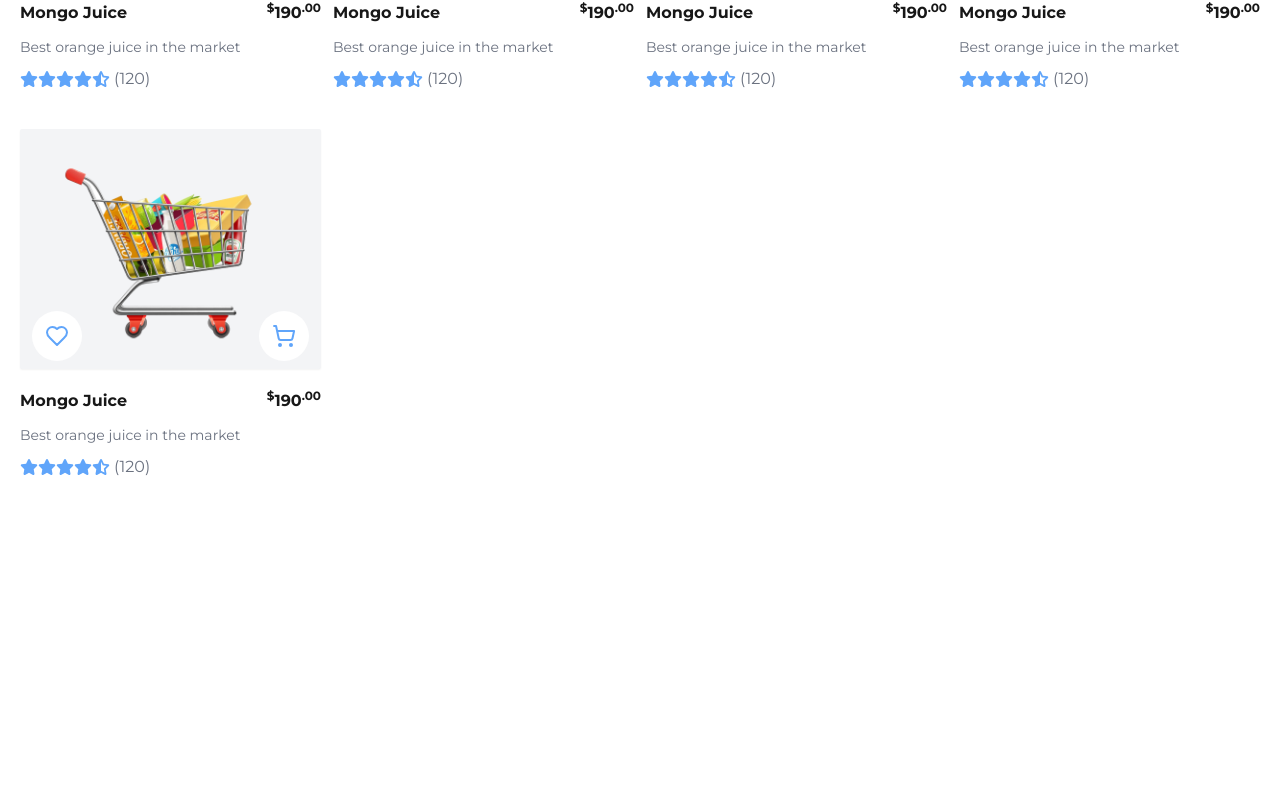
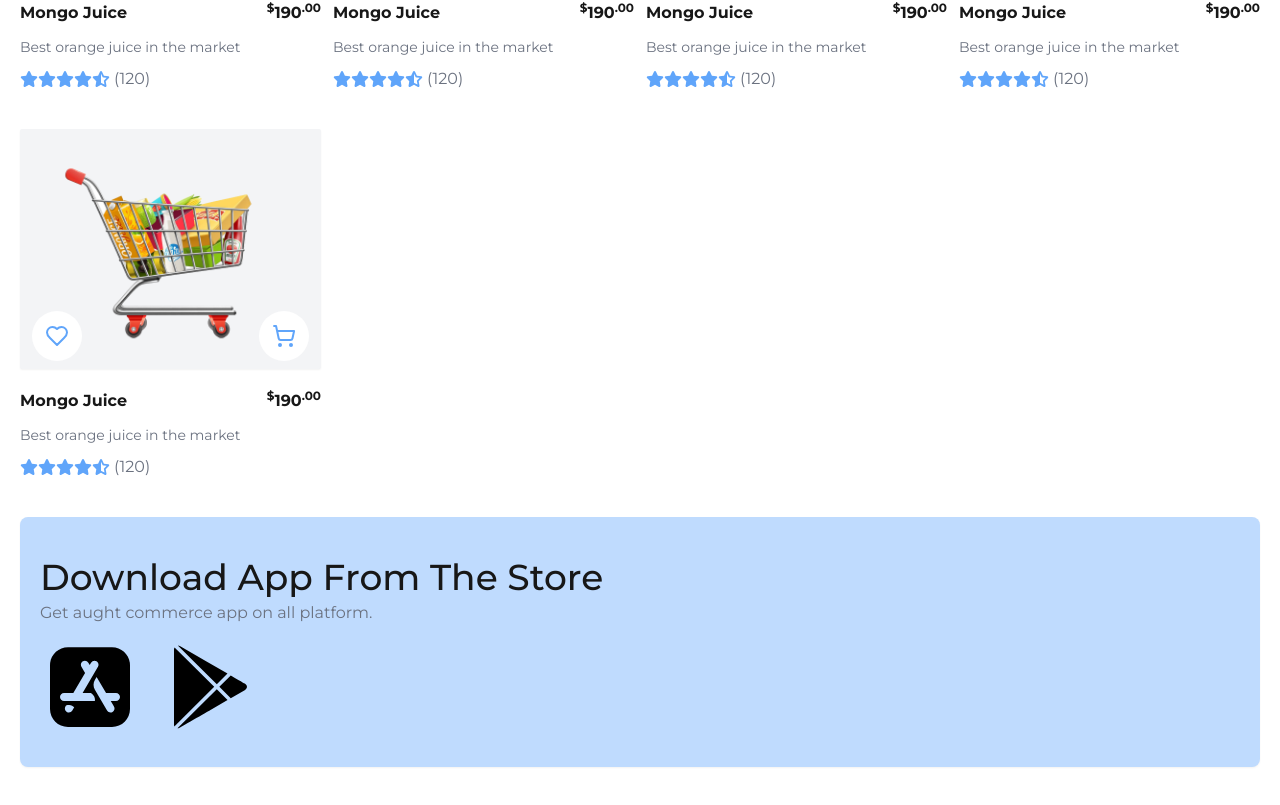
Before and after one commit to AbdulRaufAl-hassan101010/aught-ecommerce, a Next.js app: page / in a window 1280 px wide. Shown: the part 1117-1922 px from the top of the page. Before the commit the page ends 1634 px from the top, so only its background shows below. Built offline with nearby package versions, Linux system fonts and the light colour scheme.

Commit message:
added download app section

```diff
--- a/src/app/page.tsx
+++ b/src/app/page.tsx
@@ -3,6 +3,7 @@ import SearchInput from "../components/SearchInput";
 import Image from "next/image";
 import Link from "next/link";
 import ProductCard from "@/components/ProductCard";
+import DownloadApp from "@/components/DownloadApp";
 
 export default function Home() {
   return (
@@ -152,6 +153,9 @@ export default function Home() {
             />
           </div>
         </section>
+
+        {/* download app from the stote */}
+        <DownloadApp />
       </main>
     </div>
   );
--- /dev/null
+++ b/src/components/DownloadApp.tsx
@@ -0,0 +1,45 @@
+import React from "react";
+
+const DownloadApp = () => {
+  return (
+    <section className="mt-10 p-5 bg-blue-200 text-whte rounded-lg shadow-sm min-h-[250px]">
+      <div className="flex items-center justify-between h-full">
+        <div className="flex-1 mt-5">
+          <h3 className="text-4xl font-semibold md:font-medium">
+            Download App From The Store
+          </h3>
+          <p className="mt-1 text-md text-gray-500">
+            Get aught commerce app on all platform.
+          </p>
+
+          <div className="flex w-full mt-3">
+            <svg
+              xmlns="http://www.w3.org/2000/svg"
+              x="0px"
+              y="0px"
+              width="100"
+              height="100"
+              viewBox="0 0 50 50"
+            >
+              <path d="M36.009,5.074H13.991C9.025,5.074,5,9.099,5,14.064V36c0,4.965,4.025,8.991,8.991,8.991h22.019	C40.975,44.99,45,40.965,45,36V14.064C45,9.099,40.975,5.074,36.009,5.074z M16.171,36.755c-0.372,0.636-1.041,0.989-1.728,0.989	c-0.343,0-0.691-0.088-1.009-0.274c-0.953-0.559-1.273-1.784-0.714-2.736l0.291-0.497c0.515-0.162,1.057-0.25,1.614-0.234l0.005,0	c1.023,0.03,1.879,0.493,2.464,1.176L16.171,36.755z M27.413,32H12c-1.104,0-2-0.896-2-2s0.896-2,2-2h4.665l5.866-10.01	l-1.811-3.091c-0.559-0.953-0.239-2.178,0.714-2.737c0.953-0.558,2.178-0.239,2.737,0.714l0.678,1.157l0.678-1.157	c0.558-0.953,1.783-1.272,2.737-0.714c0.953,0.559,1.273,1.784,0.714,2.737L21.301,28h4.18c0.625,0.416,1.162,0.966,1.549,1.64	l0.003,0.004C27.473,30.409,27.57,31.237,27.413,32z M38,32h-2.623l1.602,2.733c0.559,0.952,0.239,2.178-0.714,2.736	c-0.318,0.187-0.666,0.274-1.009,0.274c-0.687,0-1.355-0.354-1.728-0.989l-6.151-10.497c-0.834-1.549-0.803-3.427,0.109-4.943	l0.826-1.373L33.033,28H38c1.104,0,2,0.896,2,2S39.104,32,38,32z"></path>
+            </svg>
+            <div className="ml-5 transform scale-90">
+              <svg
+                xmlns="http://www.w3.org/2000/svg"
+                x="0px"
+                y="0px"
+                width="100"
+                height="100"
+                viewBox="0 0 50 50"
+              >
+                <path d="M 7.125 2 L 28.78125 23.5 L 34.71875 17.5625 L 8.46875 2.40625 C 8.03125 2.152344 7.5625 2.011719 7.125 2 Z M 5.3125 3 C 5.117188 3.347656 5 3.757813 5 4.21875 L 5 46 C 5 46.335938 5.070313 46.636719 5.1875 46.90625 L 27.34375 24.90625 Z M 36.53125 18.59375 L 30.1875 24.90625 L 36.53125 31.1875 L 44.28125 26.75 C 45.382813 26.113281 45.539063 25.304688 45.53125 24.875 C 45.519531 24.164063 45.070313 23.5 44.3125 23.09375 C 43.652344 22.738281 38.75 19.882813 36.53125 18.59375 Z M 28.78125 26.3125 L 6.9375 47.96875 C 7.300781 47.949219 7.695313 47.871094 8.0625 47.65625 C 8.917969 47.160156 26.21875 37.15625 26.21875 37.15625 L 34.75 32.25 Z"></path>
+              </svg>
+            </div>
+          </div>
+        </div>
+      </div>
+    </section>
+  );
+};
+
+export default DownloadApp;
--- a/tailwind.config.ts
+++ b/tailwind.config.ts
@@ -12,6 +12,7 @@ export default {
         background: "var(--background)",
         foreground: "var(--foreground)",
         grey: "#F5F6F6",
+        accent: "#EBEAFF",
       },
     },
   },
```
Also changed, not shown: src/assets/svgs/app-store.svg (added), src/assets/svgs/play-store.svg (added).
